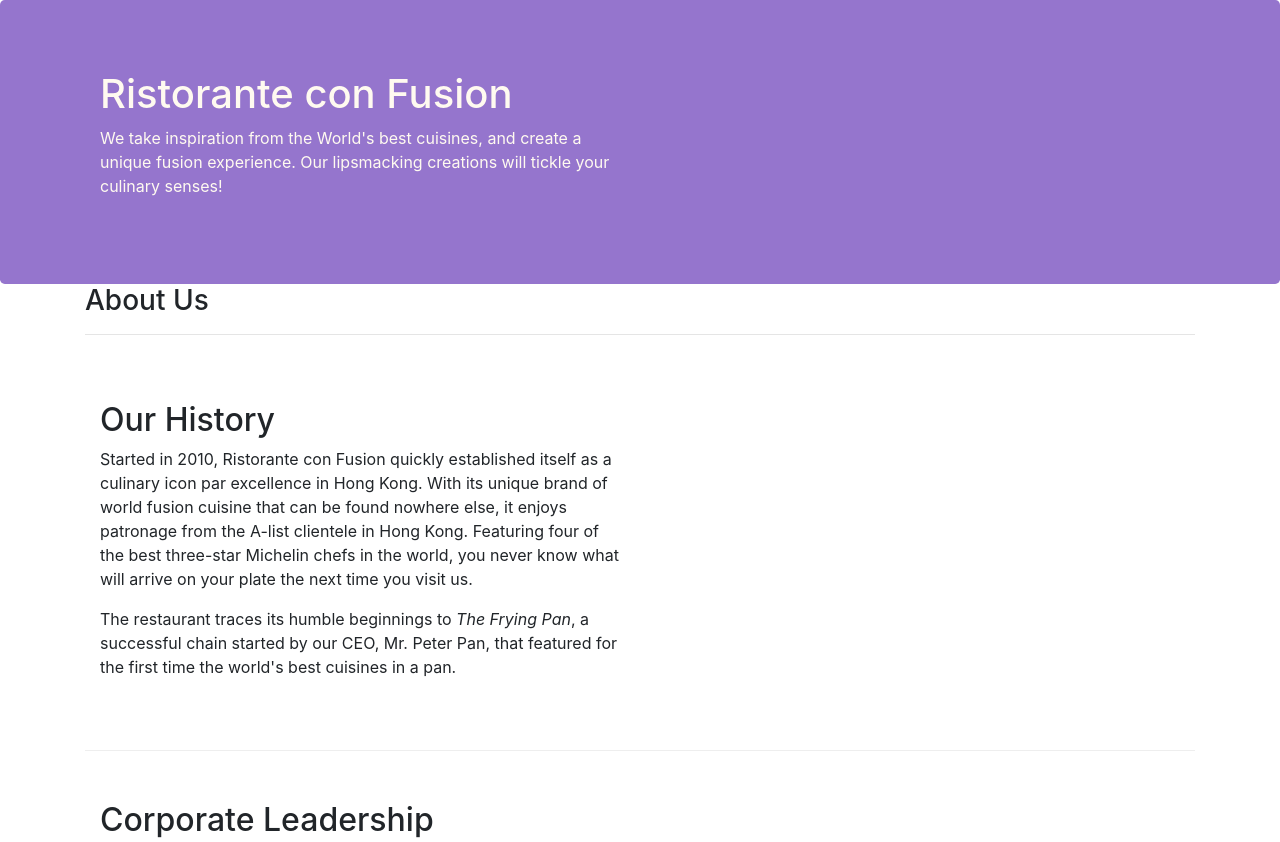
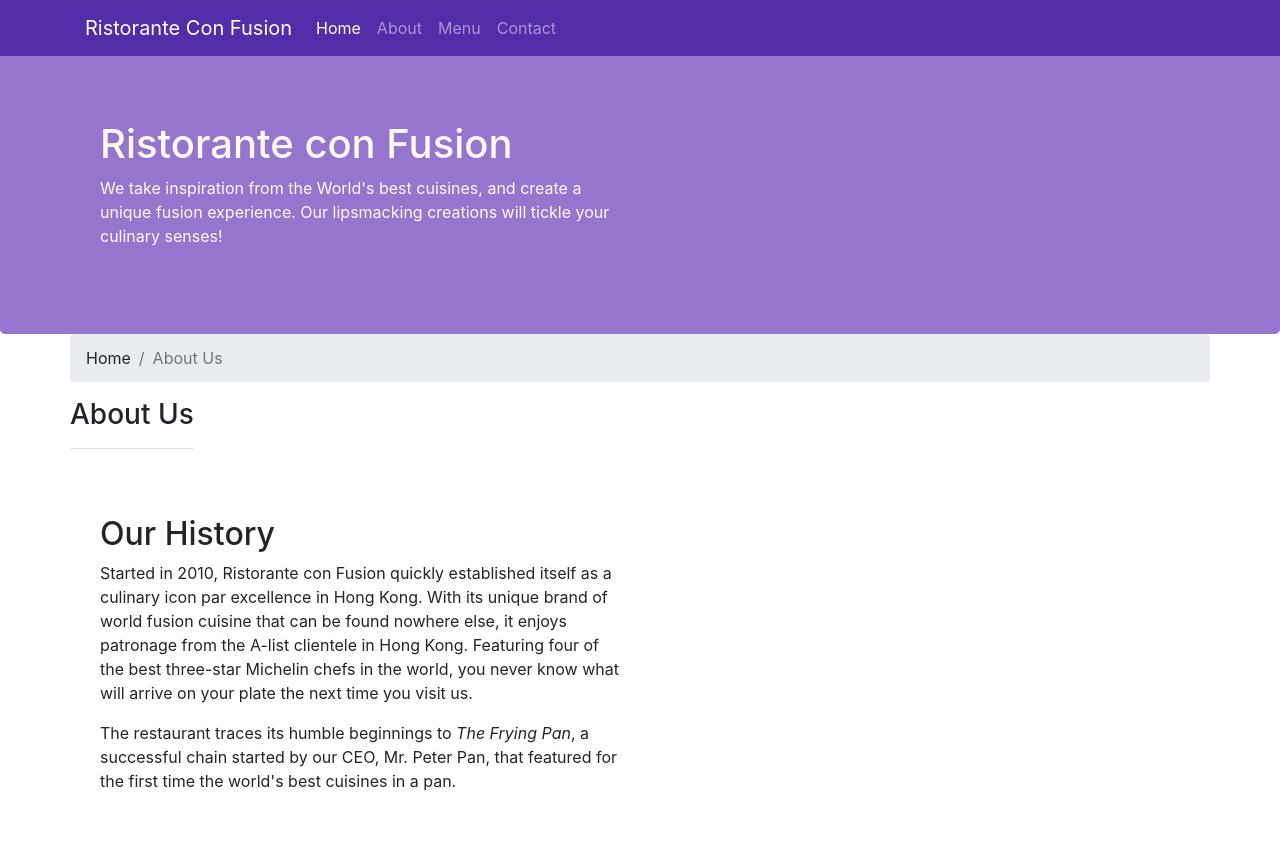
Before and after one commit to dendritogenesis/2-Bootstrap, a website: page aboutus.html in a window 1280 px wide. Shown: the top 842 px of the page. Drawn offline with nearby package versions, Linux system fonts and the light colour scheme.

Commit message:
Navigation Bar

```diff
--- a/aboutus.html
+++ b/aboutus.html
@@ -15,6 +15,23 @@
 </head>
 
 <body>
+    <nav class="navbar navbar-dark navbar-expand-sm fixed-top">
+        <div class="container">
+            <button class="navbar-toggler" type="button" data-toggle="collapse" data-target="#Navbar">
+                <span class="navbar-toggler-icon"></span>
+            </button>
+            <a class="navbar-brand" href="#">Ristorante Con Fusion</a>
+            <div class="collapse navbar-collapse" id="Navbar">
+                <ul class="navbar-nav mr-auto">
+                    <li class="nav-item active"><a class="nav-link" href="./index.html">Home</a></li>
+                    <li class="nav-item"><a class="nav-link" href="#">About</a></li>
+                    <li class="nav-item"><a class="nav-link" href="#">Menu</a></li>
+                    <li class="nav-item"><a class="nav-link" href="#">Contact</a></li>
+            </div>
+            </ul>
+        </div>
+
+    </nav>
 
     <header class="jumbotron">
         <div class="container">
@@ -31,7 +48,11 @@
     </header>
 
     <div class="container">
-        <div>
+        <div class="row">
+            <ol class="col-12 breadcrumb">
+                <li class="breadcrumb-item"><a href="./index.html"></a>Home</li>
+                <li class="breadcrumb-item active">About Us</li>
+            </ol>
             <div>
                 <h3>About Us</h3>
                 <hr>
@@ -94,7 +115,7 @@
                 <div class="col-4 offset-1 col-sm-2">
                     <h5>Links</h5>
                     <ul class="list-unstyled">
-                        <li><a href="#">Home</a></li>
+                        <li><a href="./index.html">Home</a></li>
                         <li><a href="#">About</a></li>
                         <li><a href="#">Menu</a></li>
                         <li><a href="#">Contact</a></li>
--- a/css/styles.css
+++ b/css/styles.css
@@ -28,3 +28,12 @@
     margin: 0px;
     color: #0f0f0f;
 }
+
+body {
+    padding: 50px 0px 0px 0px;
+    z-index: 0;
+}
+
+.navbar-dark {
+    background-color: #512DA8;
+}
```
Also changed, not shown: index.html (+18 -1 lines).
